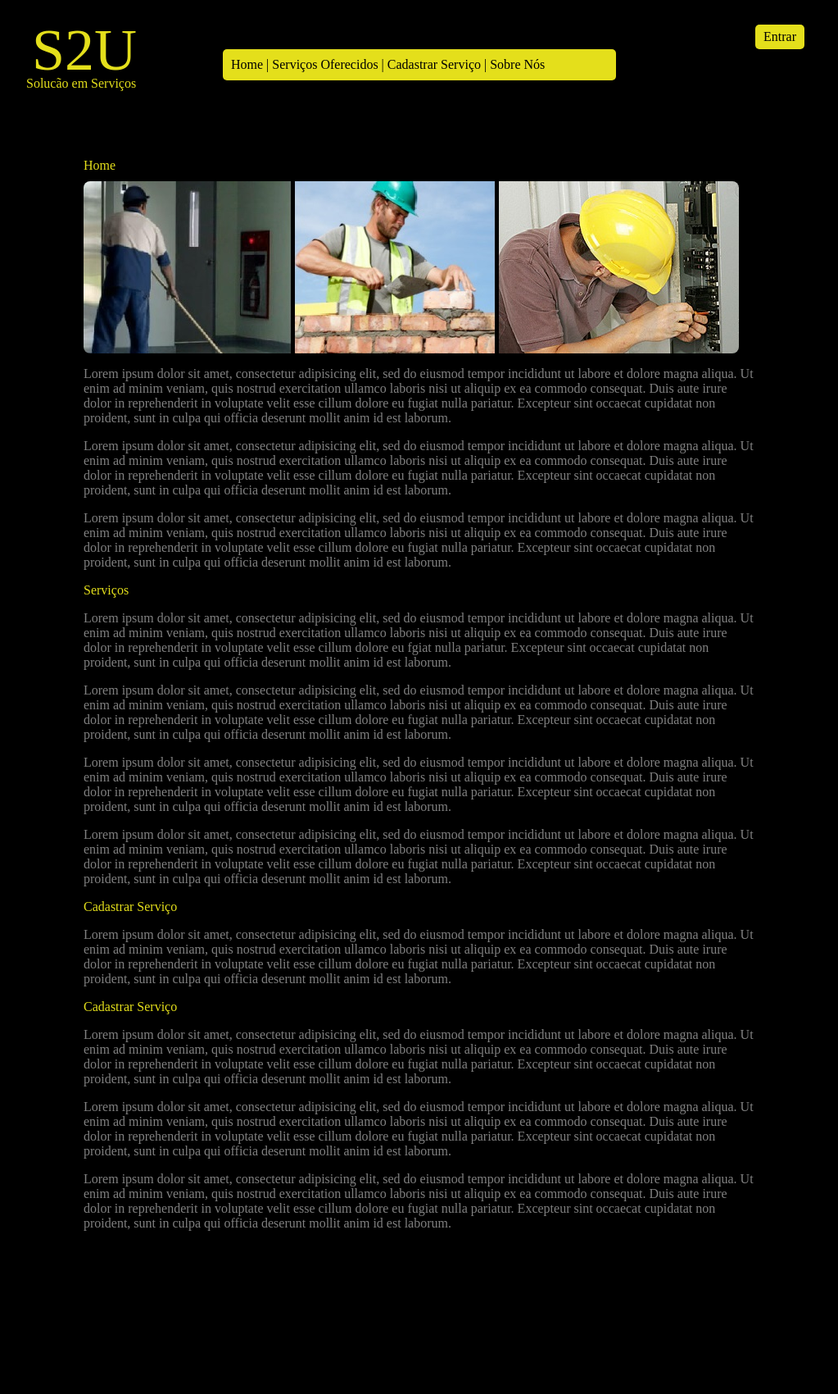
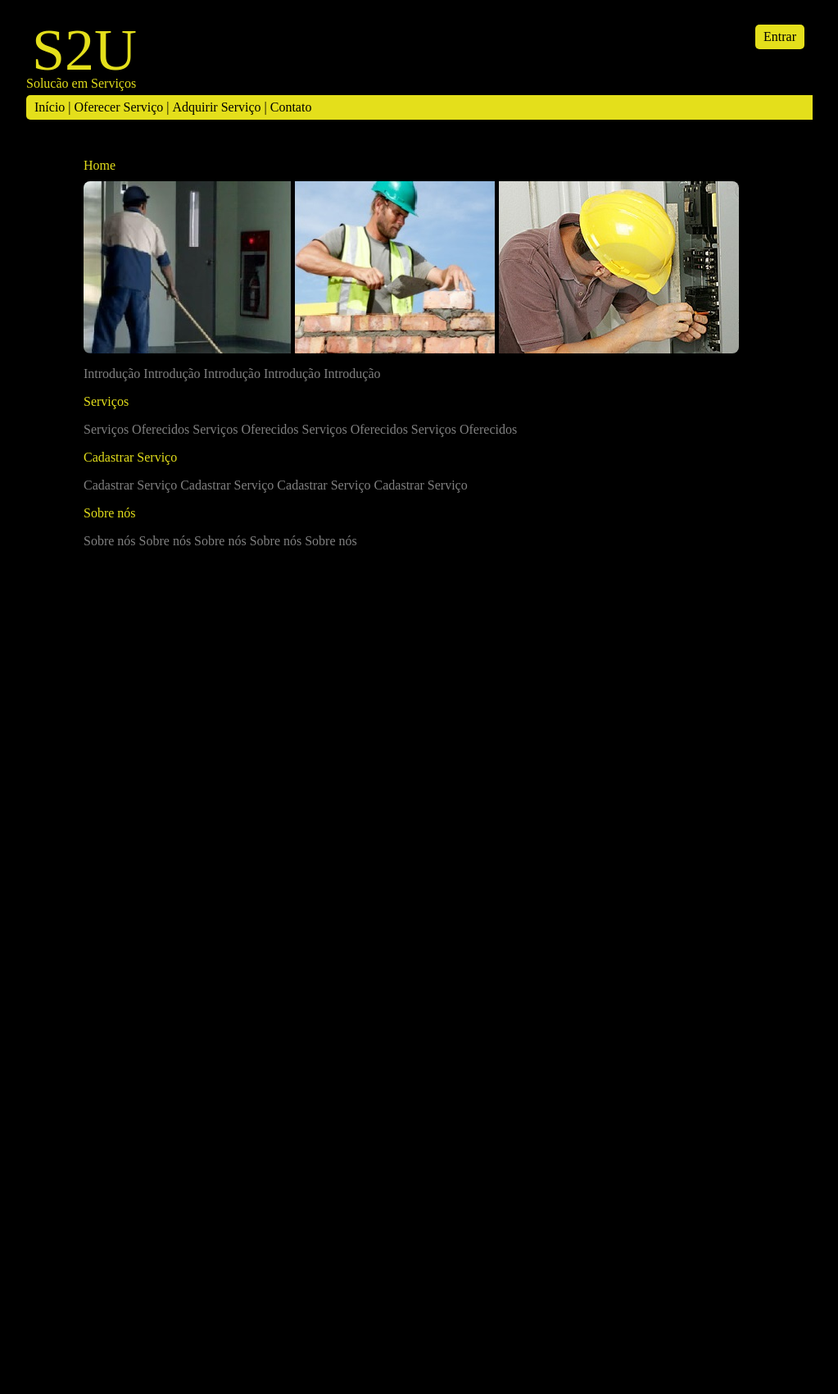
Before and after one commit to thaisbione/s2u, a PHP site: page /Tela.html in a window 1280 px wide. Shown: the whole page at 82% size, without its empty margins (128-1151 px from the left). After the commit the page ends 665 px from the top, so only its background shows below. Run offline with PHP 8.4, Linux system fonts and the light colour scheme; some libraries are stand-ins or nearby versions.

Commit message:
Refatoração de layout e adição de fontes ao projeto

```diff
--- a/Tela.html
+++ b/Tela.html
@@ -5,7 +5,7 @@
 	<link rel="stylesheet" type="text/css" href="css/estilo.css">
 	<script language="javascript" src="http://ajax.googleapis.com/ajax/libs/jquery/1.7.2/jquery.min.js" type="text/javascript"></script>
 	<script type="text/javascript" src="js/jquery.cycle.all.js"></script>
-	<script src="estilo.js"></script>
+	<script src="css/estilo.js"></script>
 	<title>Services to You</title>
 </head>
 <body>
@@ -17,10 +17,10 @@
 			</div>
 			<a class="login">Entrar</a>
 			<ul class="menu">
-				<li><a href="#introducao">Home</a></li> |
-				<li><a href="#servicos-oferecidos">Serviços Oferecidos</a></li> |
-				<li><a href="#cadastrar-servico">Cadastrar Serviço</a></li> |
-				<li><a href="#sobre-nos">Sobre Nós</a></li>
+				<li><a href="#introducao">Início</a></li> |
+				<li><a href="#servicos-oferecidos">Oferecer Serviço</a></li> |
+				<li><a href="#cadastrar-servico">Adquirir Serviço</a></li> |
+				<li><a href="#sobre-nos">Contato</a></li>
 			</ul>
 		</div>
 		<div class="context">
@@ -28,99 +28,28 @@
 				<span class="label">Home</span>
 				<span class="introducao">Banner</span>
 				<p>
-					Lorem ipsum dolor sit amet, consectetur adipisicing elit, sed do eiusmod
-					tempor incididunt ut labore et dolore magna aliqua. Ut enim ad minim veniam,
-					quis nostrud exercitation ullamco laboris nisi ut aliquip ex ea commodo
-					consequat. Duis aute irure dolor in reprehenderit in voluptate velit esse
-					cillum dolore eu fugiat nulla pariatur. Excepteur sint occaecat cupidatat non
-					proident, sunt in culpa qui officia deserunt mollit anim id est laborum.
-				</p>
-				<p>
-					Lorem ipsum dolor sit amet, consectetur adipisicing elit, sed do eiusmod
-					tempor incididunt ut labore et dolore magna aliqua. Ut enim ad minim veniam,
-					quis nostrud exercitation ullamco laboris nisi ut aliquip ex ea commodo
-					consequat. Duis aute irure dolor in reprehenderit in voluptate velit esse
-					cillum dolore eu fugiat nulla pariatur. Excepteur sint occaecat cupidatat non
-					proident, sunt in culpa qui officia deserunt mollit anim id est laborum.
-				</p>
-				<p>
-					Lorem ipsum dolor sit amet, consectetur adipisicing elit, sed do eiusmod
-					tempor incididunt ut labore et dolore magna aliqua. Ut enim ad minim veniam,
-					quis nostrud exercitation ullamco laboris nisi ut aliquip ex ea commodo
-					consequat. Duis aute irure dolor in reprehenderit in voluptate velit esse
-					cillum dolore eu fugiat nulla pariatur. Excepteur sint occaecat cupidatat non
-					proident, sunt in culpa qui officia deserunt mollit anim id est laborum.
+					Introdução Introdução Introdução Introdução Introdução
 				</p>
 			</div>
+
 			<div class="box" id="servicos-oferecidos">
 				<span class="label">Serviços</span>
 				<p>
-					Lorem ipsum dolor sit amet, consectetur adipisicing elit, sed do eiusmod
-					tempor incididunt ut labore et dolore magna aliqua. Ut enim ad minim veniam,
-					quis nostrud exercitation ullamco laboris nisi ut aliquip ex ea commodo
-					consequat. Duis aute irure dolor in reprehenderit in voluptate velit esse
-					cillum dolore eu fgiat nulla pariatur. Excepteur sint occaecat cupidatat non
-					proident, sunt in culpa qui officia deserunt mollit anim id est laborum.
-				</p>
-				<p>
-					Lorem ipsum dolor sit amet, consectetur adipisicing elit, sed do eiusmod
-					tempor incididunt ut labore et dolore magna aliqua. Ut enim ad minim veniam,
-					quis nostrud exercitation ullamco laboris nisi ut aliquip ex ea commodo
-					consequat. Duis aute irure dolor in reprehenderit in voluptate velit esse
-					cillum dolore eu fugiat nulla pariatur. Excepteur sint occaecat cupidatat non
-					proident, sunt in culpa qui officia deserunt mollit anim id est laborum.
-				</p><p>
-					Lorem ipsum dolor sit amet, consectetur adipisicing elit, sed do eiusmod
-					tempor incididunt ut labore et dolore magna aliqua. Ut enim ad minim veniam,
-					quis nostrud exercitation ullamco laboris nisi ut aliquip ex ea commodo
-					consequat. Duis aute irure dolor in reprehenderit in voluptate velit esse
-					cillum dolore eu fugiat nulla pariatur. Excepteur sint occaecat cupidatat non
-					proident, sunt in culpa qui officia deserunt mollit anim id est laborum.
-				</p><p>
-					Lorem ipsum dolor sit amet, consectetur adipisicing elit, sed do eiusmod
-					tempor incididunt ut labore et dolore magna aliqua. Ut enim ad minim veniam,
-					quis nostrud exercitation ullamco laboris nisi ut aliquip ex ea commodo
-					consequat. Duis aute irure dolor in reprehenderit in voluptate velit esse
-					cillum dolore eu fugiat nulla pariatur. Excepteur sint occaecat cupidatat non
-					proident, sunt in culpa qui officia deserunt mollit anim id est laborum.
+					Serviços Oferecidos Serviços Oferecidos Serviços Oferecidos Serviços Oferecidos
 				</p>
 			</div>
+
 			<div class="box" id="cadastrar-servico">
 				<span class="label">Cadastrar Serviço</span>
 				<p>
-					Lorem ipsum dolor sit amet, consectetur adipisicing elit, sed do eiusmod
-					tempor incididunt ut labore et dolore magna aliqua. Ut enim ad minim veniam,
-					quis nostrud exercitation ullamco laboris nisi ut aliquip ex ea commodo
-					consequat. Duis aute irure dolor in reprehenderit in voluptate velit esse
-					cillum dolore eu fugiat nulla pariatur. Excepteur sint occaecat cupidatat non
-					proident, sunt in culpa qui officia deserunt mollit anim id est laborum.
+					Cadastrar Serviço Cadastrar Serviço Cadastrar Serviço Cadastrar Serviço
 				</p>
 			</div>
+
 			<div class="box" id="sobre-nos">
-				<span class="label">Cadastrar Serviço</span>
+				<span class="label">Sobre nós</span>
 				<p>
-					Lorem ipsum dolor sit amet, consectetur adipisicing elit, sed do eiusmod
-					tempor incididunt ut labore et dolore magna aliqua. Ut enim ad minim veniam,
-					quis nostrud exercitation ullamco laboris nisi ut aliquip ex ea commodo
-					consequat. Duis aute irure dolor in reprehenderit in voluptate velit esse
-					cillum dolore eu fugiat nulla pariatur. Excepteur sint occaecat cupidatat non
-					proident, sunt in culpa qui officia deserunt mollit anim id est laborum.
-				</p>
-				<p>
-					Lorem ipsum dolor sit amet, consectetur adipisicing elit, sed do eiusmod
-					tempor incididunt ut labore et dolore magna aliqua. Ut enim ad minim veniam,
-					quis nostrud exercitation ullamco laboris nisi ut aliquip ex ea commodo
-					consequat. Duis aute irure dolor in reprehenderit in voluptate velit esse
-					cillum dolore eu fugiat nulla pariatur. Excepteur sint occaecat cupidatat non
-					proident, sunt in culpa qui officia deserunt mollit anim id est laborum.
-				</p>
-				<p>
-					Lorem ipsum dolor sit amet, consectetur adipisicing elit, sed do eiusmod
-					tempor incididunt ut labore et dolore magna aliqua. Ut enim ad minim veniam,
-					quis nostrud exercitation ullamco laboris nisi ut aliquip ex ea commodo
-					consequat. Duis aute irure dolor in reprehenderit in voluptate velit esse
-					cillum dolore eu fugiat nulla pariatur. Excepteur sint occaecat cupidatat non
-					proident, sunt in culpa qui officia deserunt mollit anim id est laborum.
+					Sobre nós Sobre nós Sobre nós Sobre nós Sobre nós
 				</p>
 		</div>
 	</div>
--- a/css/estilo.css
+++ b/css/estilo.css
@@ -48,13 +48,13 @@ body .content .login {
 }
 
 body .content .menu {
-	margin-top: 40px;
-	margin-left: 240px;
+	margin-top: 10%;
+	margin-left: 0px;
 	border-radius: 5px;
 	background: rgb(228, 223, 27);
-	padding: 10px;
+	padding: 6px 10px;
 	color: black;
-	width: 460px;
+	width: 100%;
 }
 
 body .content .header {
```
Also changed, not shown: fonts/AEZ Scrapbooking Dings.ttf (added), fonts/BinarySoldiers.ttf (added), fonts/BinarySoldiersII.ttf (added), fonts/BinarySoldiersIII.ttf (added), fonts/Significante.ttf (added), fonts/SketchTools.ttf (added), fonts/TETANUS_.TTF (added), fonts/ToolTime.ttf (added), fonts/wmtools1.TTF (added), imagens/background2.jpg (added).
